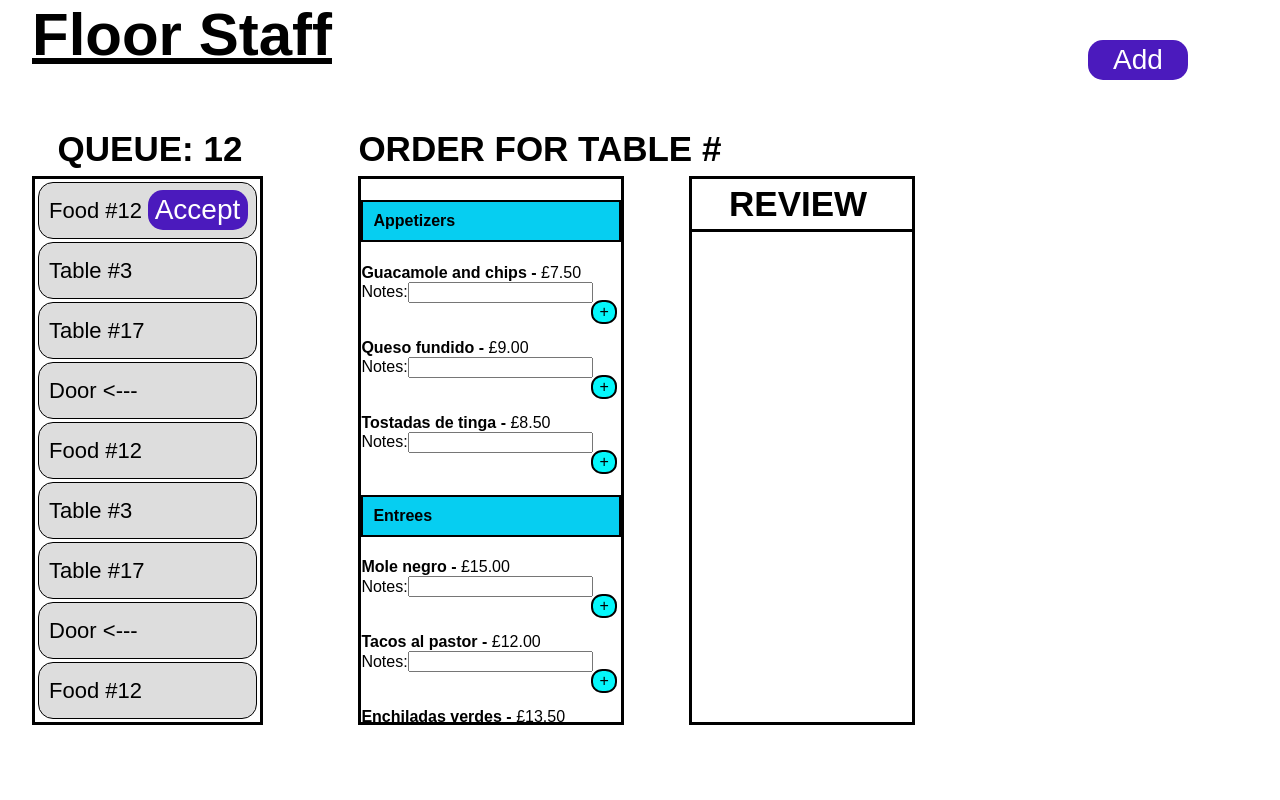
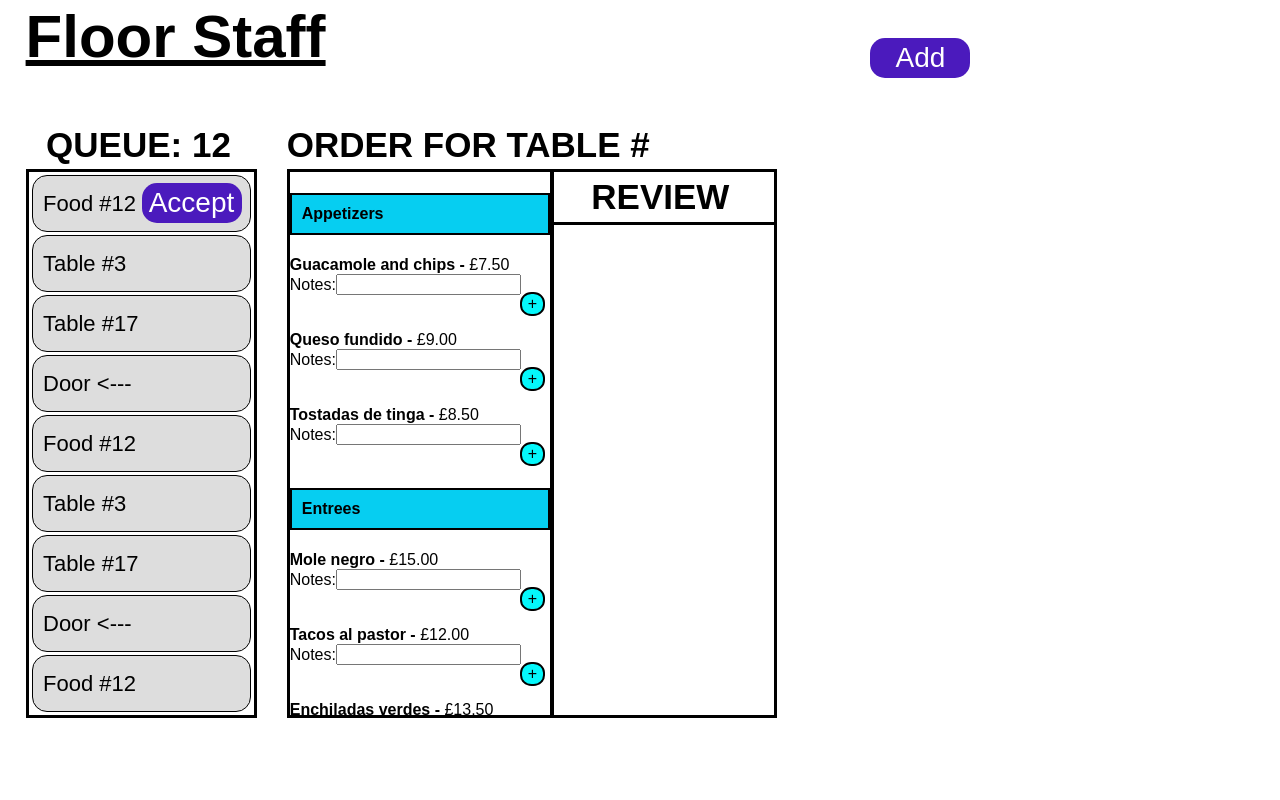
Before and after one commit to Yensid10/Multipurpose-Flask-Website-System-Project, a Flask app: page /Floor-Staff in a window 1280 px wide. Run offline with Flask 2, Linux system fonts and the light colour scheme.

Commit message:
Made the page a fixed size
By changing the html body an absolute position, it's fixed to the exact size of an Ipad mini screen, maybe in the future it can be more adaptable but for now it makes the scale of it all more consistent

```diff
--- a/App.py
+++ b/App.py
@@ -1,4 +1,3 @@
-import time
 from ObjectQueue import Queue
 from flask import redirect
 from flask import Flask, jsonify, render_template, request
--- a/templates/Floor-Staff.html
+++ b/templates/Floor-Staff.html
@@ -15,6 +15,7 @@
             margin: 0;
             padding: 0;
             font-family: Arial, Helvetica, sans-serif;
+            position: absolute;
             width: 1024px;
             height: 768px;
             overflow: auto;
@@ -22,8 +23,8 @@
 
         .scroll-menu {
             position: absolute;
-            top: 22%;
-            left: 2.5%;
+            top: 169px;
+            left: 26px;
             overflow-y: auto;
             width: 225px;
             height: 543px;
@@ -63,10 +64,11 @@
             overflow: hidden;
             cursor: pointer;
             border-radius: 15px;
-            left: 50%;
-            top: 2%;
+            left: 112.5px;
+            top: 11px;
         }
 
+        /* may delete */
         .button:after {
             content: "";
             background: #f1f1f1;
@@ -166,12 +168,6 @@
                 url: "/addPingToQueue",
                 data: JSON.stringify({ "tableNo": "#" + (Math.floor(Math.random() * 100)).toString() }),
                 contentType: "application/json",
-                success: function (response) {
-                    console.log(response);
-                },
-                error: function (xhr, status, error) {
-                    console.error(error);
-                }
             });
         }
         function updateQueue() {
```
